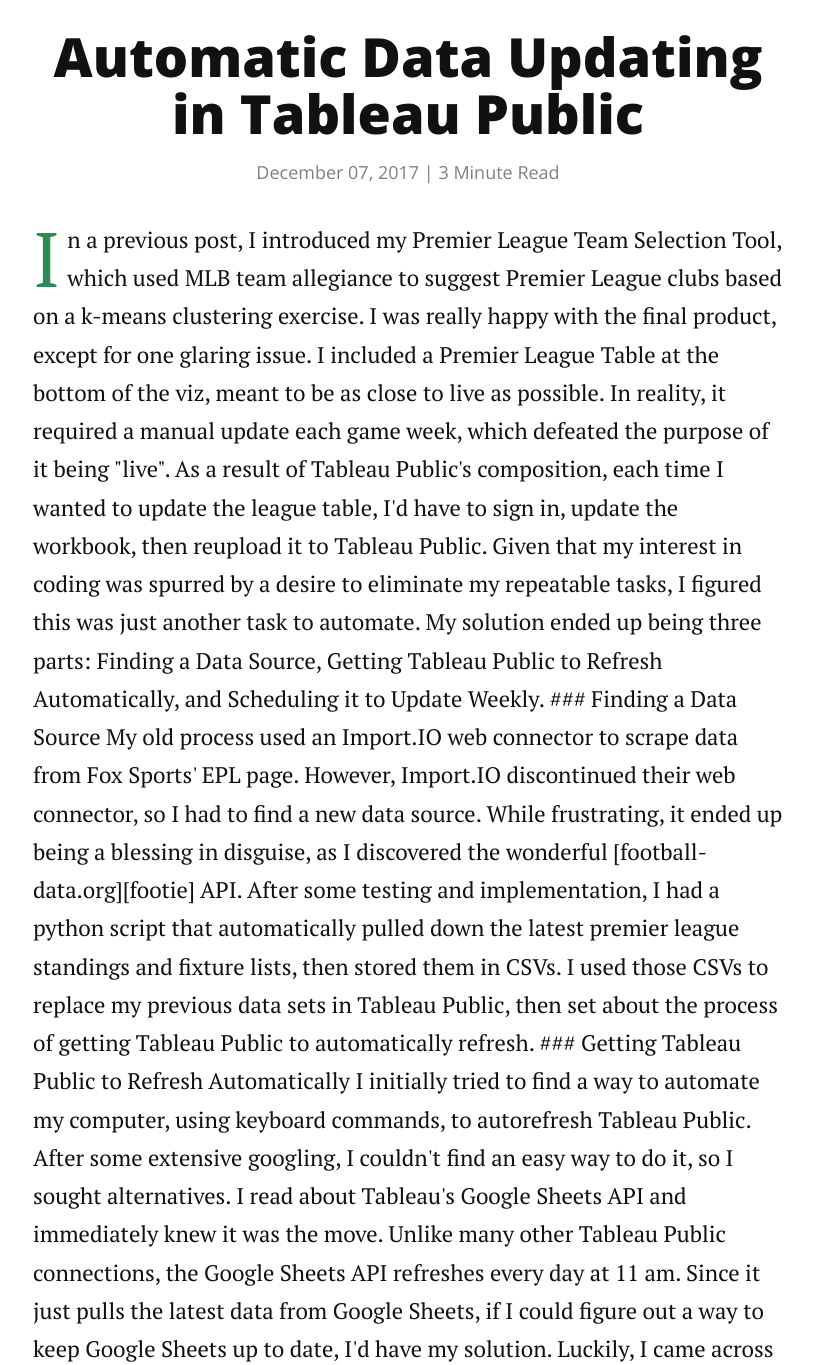
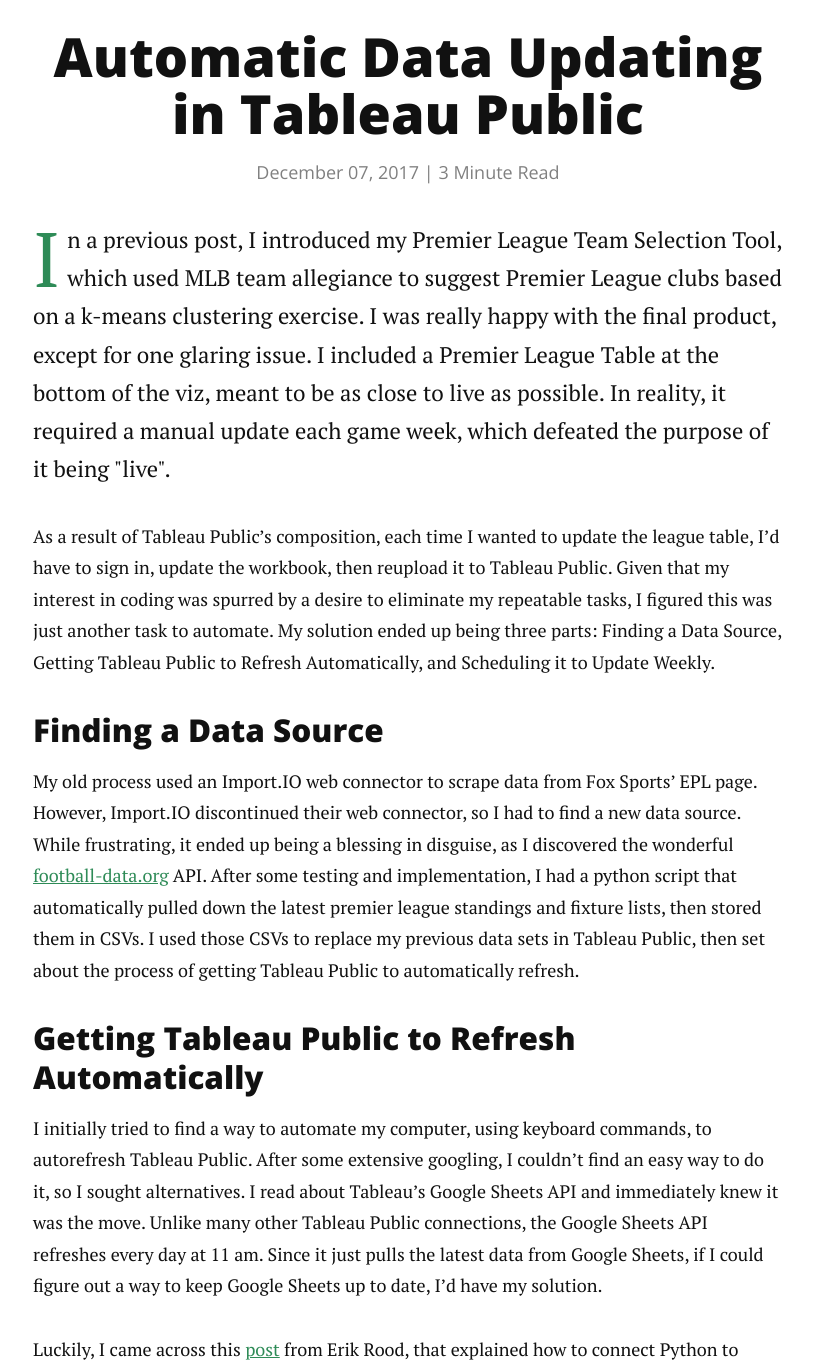
Before and after one commit to irickman/irickman.github.io, a Jekyll site: the page built from _posts/2017-12-07-Auto-Refreshing-Tableau-Public.markdown, in a window 1280 px wide and 1400 px high, scrolled down 239 px, cut to the strip 35-1400 px from the top of the window. Shown: the whole strip, without its empty margins (232-1045 px from the left). Built offline with Jekyll 4.4.1, drawn with Linux system fonts in a browser that asks for light colours; nearby versions of some CDN libraries; some of the changed text lies outside the part shown.

Commit message:
NEW POST2

```diff
--- a/_posts/2017-12-07-Auto-Refreshing-Tableau-Public.markdown
+++ b/_posts/2017-12-07-Auto-Refreshing-Tableau-Public.markdown
@@ -6,7 +6,7 @@
 date : 2017-12-07
 ---
 
-<p class="intro"><span class="dropcap">I</span>n a previous post, I introduced my Premier League Team Selection Tool, which used MLB team allegiance to suggest Premier League clubs based on a k-means clustering exercise. I was really happy with the final product, except for one glaring issue. I included a Premier League Table at the bottom of the viz, meant to be as close to live as possible. In reality, it required a manual update each game week, which defeated the purpose of it being "live".
+<p class="intro"><span class="dropcap">I</span>n a previous post, I introduced my Premier League Team Selection Tool, which used MLB team allegiance to suggest Premier League clubs based on a k-means clustering exercise. I was really happy with the final product, except for one glaring issue. I included a Premier League Table at the bottom of the viz, meant to be as close to live as possible. In reality, it required a manual update each game week, which defeated the purpose of it being "live".</p>
 
 As a result of Tableau Public's composition, each time I wanted to update the league table, I'd have to sign in, update the workbook, then reupload it to Tableau Public. Given that my interest in coding was spurred by a desire to eliminate my repeatable tasks, I figured this was just another task to automate. My solution ended up being three parts: Finding a Data Source, Getting Tableau Public to Refresh Automatically, and Scheduling it to Update Weekly.
 
```
